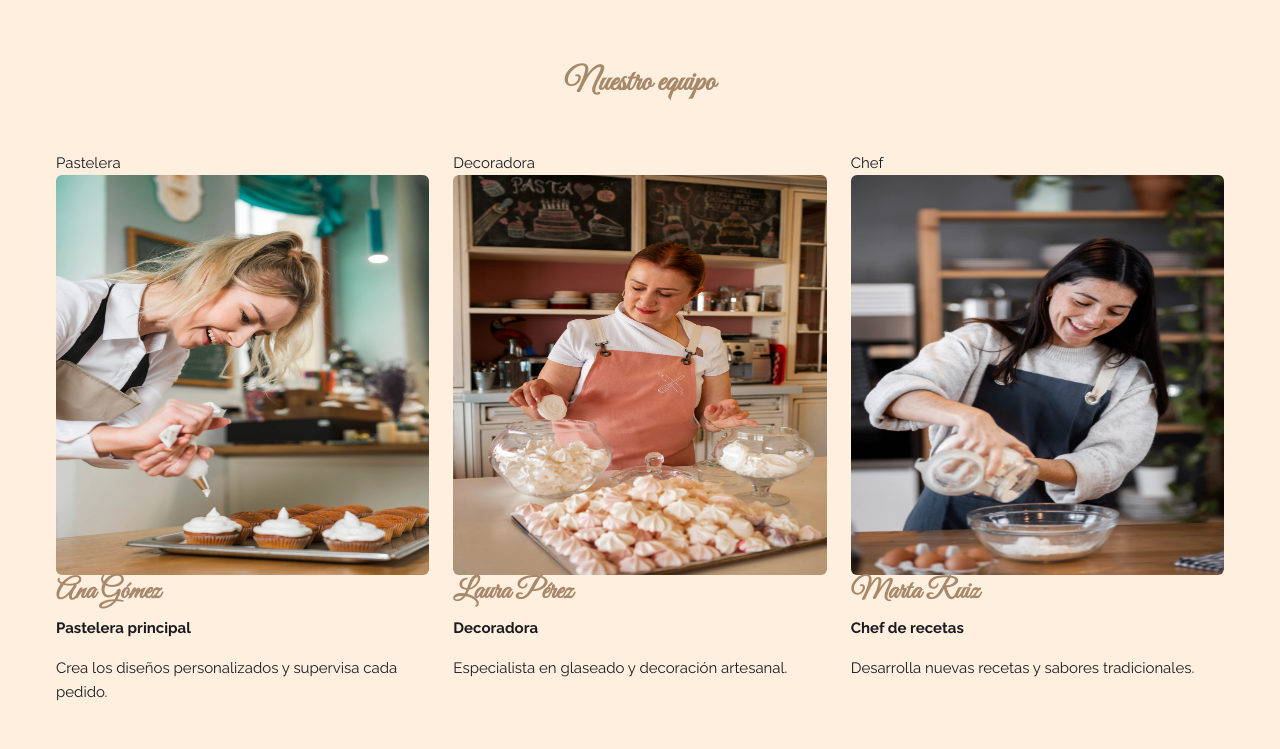
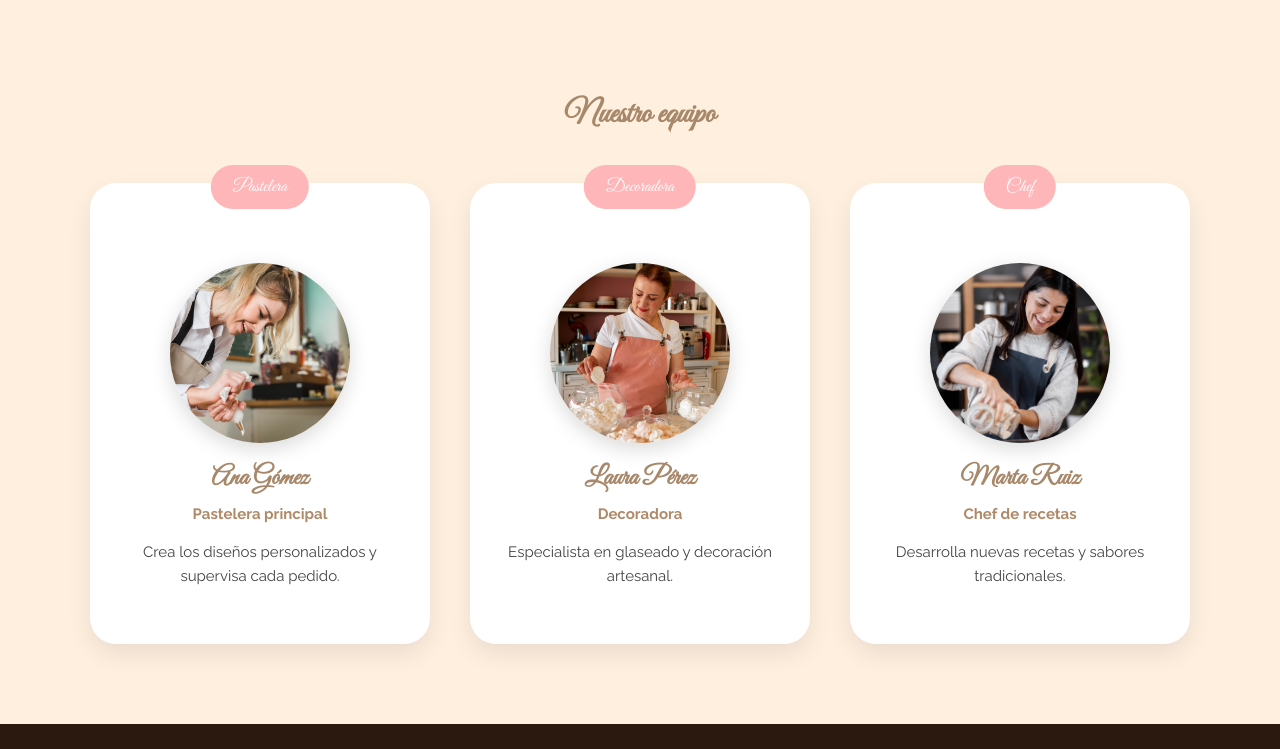
Before and after one commit to tuBarbariefav/romina-bakery, a website: page pages/sobre_mi.html in a window 1280 px wide. Shown: the part 1280-2029 px from the top of the page. Drawn offline with nearby package versions, Linux system fonts and the light colour scheme.

Commit message:
fix: compile scss and unify pastel link styles across site

```diff
--- a/pages/sobre_mi.html
+++ b/pages/sobre_mi.html
@@ -120,55 +120,36 @@
     </section>
 
     <!-- EQUIPO -->
-    <section class="team py-5">
+    <section class="team-section">
       <div class="container">
         <h2 class="text-center mb-5">Nuestro equipo</h2>
 
-        <div class="row row-cols-1 row-cols-md-2 row-cols-lg-3 g-4 justify-content-center">
+        <div class="team-grid">
 
-          <article class="col d-flex justify-content-center">
-            <div class="team-card-mini">
-              <span class="team-ribbon">Pastelera</span>
-              <picture>
-                <source srcset="../assets/img/pastelera-uno.webp" type="image/webp">
-                <img src="../assets/img/pastelera-uno.jpg" alt="Ana Gómez, pastelera principal" loading="lazy"
-                  width="400" height="400">
-              </picture>
-
-              <h3 class="name">Ana Gómez</h3>
-              <p class="role fw-bold">Pastelera principal</p>
-              <p class="bio">Crea los diseños personalizados y supervisa cada pedido.</p>
-            </div>
+          <article class="team-card">
+            <span class="team-badge">Pastelera</span>
+            <img src="../assets/img/pastelera-uno.webp" alt="Ana Gómez, pastelera principal" class="team-photo"
+              loading="lazy">
+            <h3 class="team-name">Ana Gómez</h3>
+            <p class="team-role">Pastelera principal</p>
+            <p class="team-desc">Crea los diseños personalizados y supervisa cada pedido.</p>
           </article>
 
-          <article class="col d-flex justify-content-center">
-            <div class="team-card-mini">
-              <span class="team-ribbon">Decoradora</span>
-              <picture>
-                <source srcset="../assets/img/pastelera-dos.webp" type="image/webp">
-                <img src="../assets/img/pastelera-dos.jpg" alt="Laura Pérez, decoradora" loading="lazy" width="400"
-                  height="400">
-              </picture>
-
-              <h3 class="name">Laura Pérez</h3>
-              <p class="role fw-bold">Decoradora</p>
-              <p class="bio">Especialista en glaseado y decoración artesanal.</p>
-            </div>
+          <article class="team-card">
+            <span class="team-badge">Decoradora</span>
+            <img src="../assets/img/pastelera-dos.webp" alt="Laura Pérez, decoradora" class="team-photo" loading="lazy">
+            <h3 class="team-name">Laura Pérez</h3>
+            <p class="team-role">Decoradora</p>
+            <p class="team-desc">Especialista en glaseado y decoración artesanal.</p>
           </article>
 
-          <article class="col d-flex justify-content-center">
-            <div class="team-card-mini">
-              <span class="team-ribbon">Chef</span>
-              <picture>
-                <source srcset="../assets/img/pastelera-tres.webp" type="image/webp">
-                <img src="../assets/img/pastelera-tres.jpg" alt="Marta Ruiz, chef de recetas" loading="lazy" width="400"
-                  height="400">
-              </picture>
-
-              <h3 class="name">Marta Ruiz</h3>
-              <p class="role fw-bold">Chef de recetas</p>
-              <p class="bio">Desarrolla nuevas recetas y sabores tradicionales.</p>
-            </div>
+          <article class="team-card">
+            <span class="team-badge">Chef</span>
+            <img src="../assets/img/pastelera-tres.webp" alt="Marta Ruiz, chef de recetas" class="team-photo"
+              loading="lazy">
+            <h3 class="team-name">Marta Ruiz</h3>
+            <p class="team-role">Chef de recetas</p>
+            <p class="team-desc">Desarrolla nuevas recetas y sabores tradicionales.</p>
           </article>
 
         </div>
@@ -212,6 +193,8 @@
       <div class="container text-center">
         <p>© <time datetime="2025">2025</time> Romina Bakery. Todos los derechos reservados.</p>
       </div>
+          </div>
+
   </footer>
 
   <script src="https://cdn.jsdelivr.net/npm/bootstrap@5.3.3/dist/js/bootstrap.bundle.min.js"></script>
--- a/sass/_base.scss
+++ b/sass/_base.scss
@@ -177,3 +177,21 @@ article {
     color: color(titulo) !important;
     text-decoration: underline !important;
 }
+
+a {
+    color: color(pastel);
+    text-decoration: none;
+    transition: color .25s ease;
+}
+
+a:hover {
+    color: color(pastel-hover);
+}
+
+.contacto a {
+    color: color(titulo);
+}
+
+.contacto a:hover {
+    color: color(pastel);
+}
```
Also changed, not shown: index.html (+2 -0 lines), pages/blog.html (+2 -0 lines), pages/contacto.html (+14 -8 lines), pages/productos.html (+2 -1 lines), assets/css/style.css.
